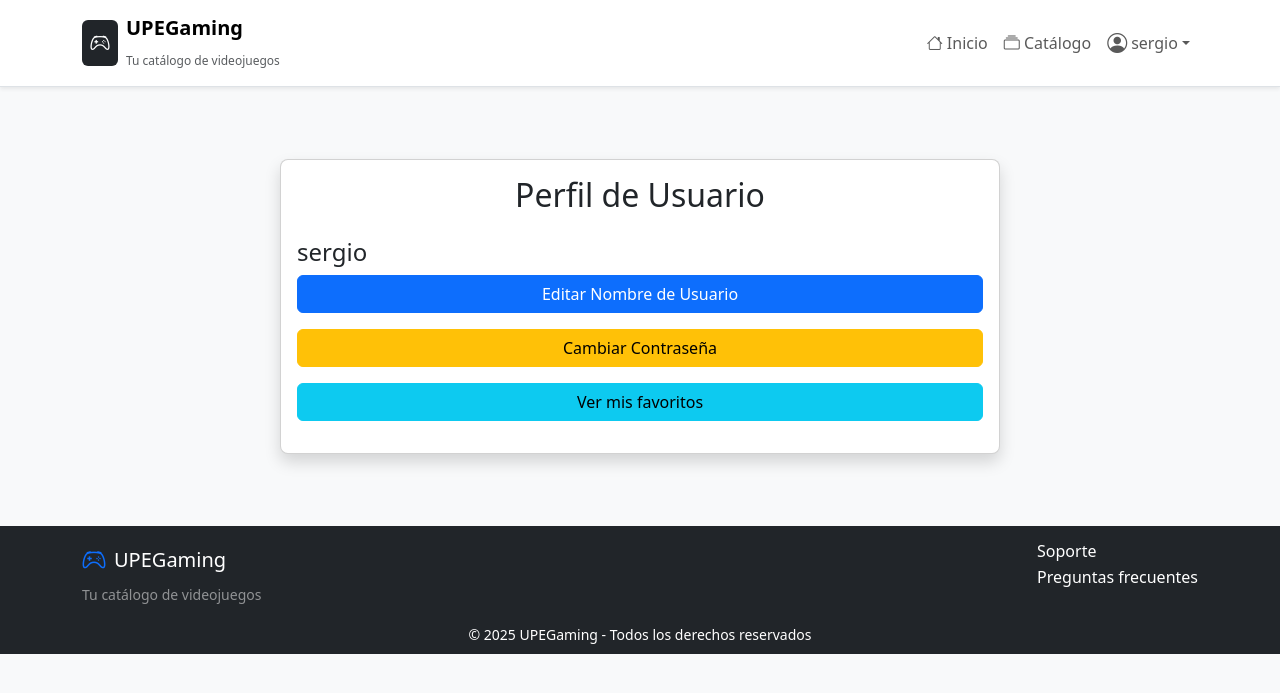
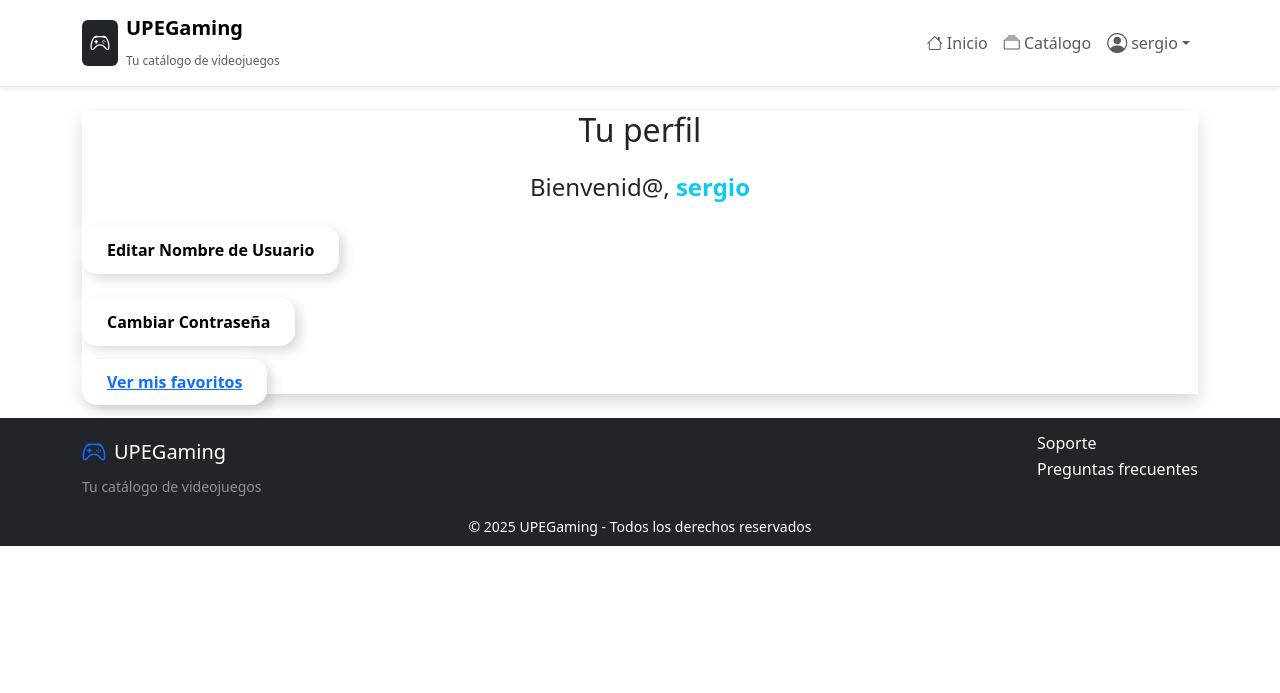
Before and after one commit to TatianaKumichel/Proyecto_Pw_UPE_2025, a PHP site: page /perfilUsuario.php in a window 1280 px wide. Shown: the top 693 px of the page. Run offline with PHP 8.4, Linux system fonts and the light colour scheme; a user stored in the database is signed in; data comes from the database, SQL or seed files in the repository.

Commit message:
correcciones en perfilUsuario y en CambiarContraseña

```diff
--- /dev/null
+++ b/css/stylePerfilUsuario.css
@@ -0,0 +1,20 @@
+.btn-moderno {
+  background: #ffffff;
+  border-radius: 15px;
+  padding: 12px 25px;
+  border: none;
+  font-weight: 600;
+  box-shadow: 5px 5px 12px rgba(0, 0, 0, 0.15),
+    -5px -5px 12px rgba(255, 255, 255, 0.8);
+  transition: 0.3s ease-in-out;
+}
+
+.btn-moderno:hover {
+  transform: translateY(-3px);
+  box-shadow: 7px 7px 15px rgba(0, 0, 0, 0.2),
+    -7px -7px 15px rgba(255, 255, 255, 0.9);
+}
+
+.btn-moderno:active {
+  transform: translateY(1px);
+}
--- a/inc/actualizarContraseña.php
+++ b/inc/actualizarContraseña.php
@@ -21,8 +21,8 @@ if ($_SERVER["REQUEST_METHOD"] === "POST") {
 
     if (empty($nuevaContrasena)) {
         $errores['contrasena'] = "La contraseña no puede estar vacía.";
-    } elseif (strlen($nuevaContrasena) < 8) {
-        $errores['contrasena'] = "La contraseña debe tener al menos 8 caracteres.";
+    } elseif (strlen($nuevaContrasena) < 6) {
+        $errores['contrasena'] = "La contraseña debe tener al menos  caracteres.";
     }
 
     if (!empty($errores)) {
--- a/js/scriptPerfilUsuario.js
+++ b/js/scriptPerfilUsuario.js
@@ -27,7 +27,7 @@ botonCambiarContrasena.addEventListener("click", () => {
   errorContrasena.textContent = "";
 });
 
-// 🟩 Actualizar nombre con validación y array de errores
+// Actualizar nombre con validación y array de errores
 formularioEditarNombre.addEventListener("submit", async (evento) => {
   evento.preventDefault();
   const nombre = campoNombre.value.trim();
@@ -63,10 +63,13 @@ formularioEditarNombre.addEventListener("submit", async (evento) => {
     });
 
     const data = await respuesta.json();
-    if (data.exito) {
+    if (data.success) {
       mostrarNombre.textContent = nombre;
       formularioEditarNombre.classList.add("d-none");
       campoNombre.value = "";
+
+      const modal = new bootstrap.Modal(document.getElementById("modalExito"));
+      modal.show();
     } else {
       errorNombre.textContent =
         data.mensaje || "Error al actualizar el nombre.";
@@ -115,9 +118,12 @@ formularioCambiarContrasena.addEventListener("submit", async (evento) => {
     });
 
     const data = await respuesta.json();
-    if (data.exito) {
+    if (data.success) {
       formularioCambiarContrasena.classList.add("d-none");
       campoContrasena.value = "";
+
+      const modal = new bootstrap.Modal(document.getElementById("modalExito"));
+      modal.show();
     } else {
       errorContrasena.textContent =
         data.mensaje || "Error al actualizar la contraseña.";
--- a/perfilUsuario.php
+++ b/perfilUsuario.php
@@ -1,5 +1,5 @@
 <?php
-// Proteger página - solo usuarios logueados
+// Proteger pagina  solo usuarios logueados
 require_once './inc/auth.php';
 requiereLogin();
 ?>
@@ -9,10 +9,12 @@ requiereLogin();
 <head>
     <?php require "inc/head.php"; ?>
     <script src="./js/scriptPerfilUsuario.js" defer></script>
+     <link rel="stylesheet" href="./css/stylePerfilUsuario.css" />
 
 </head>
 
-<body class="bg-light">
+<body>
+
     <?php
     require "./inc/menu.php";
 
@@ -22,82 +24,104 @@ requiereLogin();
     $stmt->execute([$_SESSION['id_usuario']]);
     $usuario = $stmt->fetch(PDO::FETCH_ASSOC);
     $_SESSION['nombre'] = $usuario['username'];
-
     ?>
 
+    <main class="container my-4">
 
-  <main class="container my-4">
-    <div class="container py-5">
-      <div class="row justify-content-center">
-        <div class="col-12 col-md-8">
-          <div class="card shadow rounded-3">
-            <div class="card-body">
-              <h2 class="card-title mb-4 text-center">Perfil de Usuario</h2>
+        <div class="panel shadow">
+
+            <h2 class="text-center  mb-4">Tu perfil</h2>
 
             <!-- Datos del usuario -->
-              <div id="usuarioDatos" data-id="<?php echo $_SESSION['id_usuario']; ?>">
+            <div id="usuarioDatos" data-id="<?php echo $_SESSION['id_usuario']; ?>" class="text-center mb-4">
                 <h4>
-                  <span id="mostrarNombre"><?php echo htmlspecialchars($_SESSION['nombre']); ?></span>
+                    Bienvenid@,
+                    <span id="mostrarNombre" class="text-info fw-bold">
+                        <?php echo htmlspecialchars($_SESSION['nombre']); ?>
+                    </span>
                 </h4>
             </div>
 
-              <!-- Botón para editar nombre -->
-              <div class="mb-3">
-                <button id="btnEditarNombre" class="btn btn-primary w-100">
+            <!-- Editar nombre -->
+            <div class="mb-4">
+                <button id="btnEditarNombre" class="btn-moderno">
                     Editar Nombre de Usuario
                 </button>
 
-                <form method="POST" id="formEditarNombre" class="d-none mt-3">
-                  <div class="mb-3">
-                    <label for="campoNombre" class="form-label">Nuevo nombre de usuario</label>
+                <form method="POST" id="formEditarNombre"
+                    class="d-none mt-3 p-3 rounded bg-dark border border-secondary">
+
+                    <label for="campoNombre" class="form-label text-light">Nuevo nombre de usuario</label>
                     <input
                         type="text"
                         id="campoNombre"
-                      class="form-control"
-                      placeholder="Ingrese su nombre"
-                    />
-                    <div id="errorNombre" class="text-danger mt-1 d-none"></div>
-                  </div>
-                  <button type="submit" class="btn btn-success w-100">Guardar</button>
+                        class="form-control bg-secondary text-light border-0"
+                        placeholder="Ingrese su nuevo nombre" />
+
+                    <div id="errorNombre" class="text-danger mt-2 d-none"></div>
+
+                    <button type="submit" class="btn btn-success w-100 mt-3">Guardar</button>
                 </form>
             </div>
 
-              <!-- Botón para cambiar contraseña -->
-              <div class="mb-3">
-                <button id="btnCambiarContrasena" class="btn btn-warning w-100">
+            <!-- Cambiar contraseña -->
+            <div class="mb-4">
+                <button id="btnCambiarContrasena" class="btn-moderno">
                     Cambiar Contraseña
                 </button>
 
-                <form id="formCambiarContrasena" class="d-none mt-3">
-                  <div class="mb-3">
-                    <label for="campoContrasena" class="form-label">Nueva contraseña</label>
+                <form id="formCambiarContrasena"
+                    class="d-none mt-3 p-3 rounded bg-dark border border-secondary">
+
+                    <label for="campoContrasena" class="form-label text-light">Nueva contraseña</label>
                     <input
                         type="password"
                         id="campoContrasena"
-                      class="form-control"
-                      placeholder="Ingrese su contraseña"
-                    />
-                    <div id="errorContrasena" class="text-danger mt-1 d-none"></div>
-                  </div>
-                  <button type="submit" class="btn btn-success w-100">Guardar</button>
+                        class="form-control bg-secondary text-light border-0"
+                        placeholder="Ingrese su nueva contraseña" />
+
+                    <div id="errorContrasena" class="text-danger mt-2 d-none"></div>
+
+                    <button type="submit" class="btn btn-success w-100 mt-3">Guardar</button>
                 </form>
             </div>
 
-              <!-- Botón para ver favoritos -->
-              <div class="mb-3">
-                <a href="favoritos.php" class="btn btn-info w-100">Ver mis favoritos</a>
+            <!-- Ver favoritos -->
+            <div class="ms-auto">
+                <a href="favoritos.php" class="btn-moderno">Ver mis favoritos</a>
             </div>
 
         </div>
-          </div>
-        </div>
-      </div>
-    </div>
+
     </main>
 
     <footer class="bg-dark text-white mt-4 pt-3 pb-2">
         <?php require "./inc/footer.php"; ?>
     </footer>
+
+
+    <div id="modalExito" class="modal" data-bs-backdrop="static" tabindex="-1">
+    <div class="modal-dialog modal-dialog-centered">
+        <div class="modal-content">
+            <div class="modal-header border-0 text-center">
+                <h5 id="titulo-exito" class="modal-title"></h5>
+            </div>
+            <div class="modal-body text-center">
+                <svg xmlns="http://www.w3.org/2000/svg" width="40" height="40" viewBox="0 0 24 24" fill="none"
+                    stroke="currentColor" stroke-width="2" stroke-linecap="round" stroke-linejoin="round"
+                    class="lucide lucide-check-icon lucide-check">
+                    <path d="M20 6 9 17l-5-5" />
+                </svg>
+                <p>La operación se realizó con éxito</p>
+            </div>
+            <div class="modal-footer border-0 justify-content-center">
+                <button id="btn-exito" type="button" class="btn btn-success" data-bs-dismiss="modal">Aceptar</button>
+            </div>
+        </div>
+    </div>
+</div>
+
+
 </body>
 
 </html>
```
Lines whose indentation alone changed are shown as unchanged.
